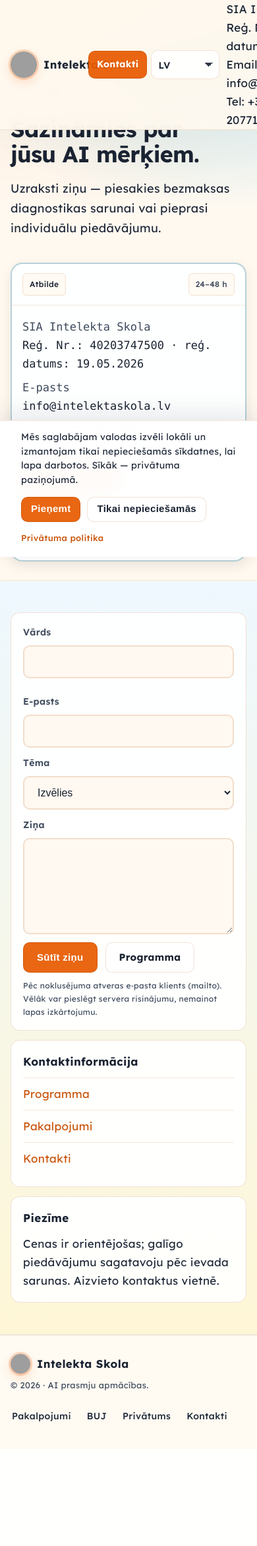
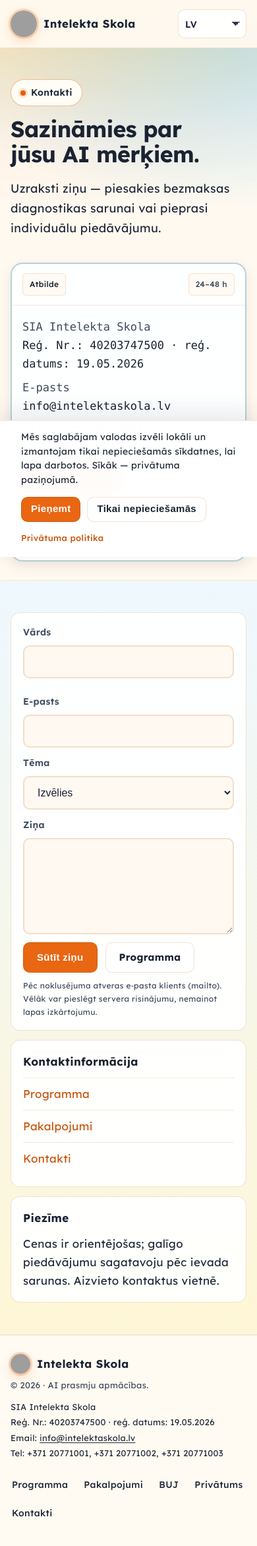
Before and after one commit to krakenmail1234-star/issschool, a PHP site: page /contact.html in a window 390 px wide. Shown: the whole page at 66% size. Before the commit the page ends 2155 px from the top, so only its background shows below. Run offline with PHP 8.4, Linux system fonts and the light colour scheme; grey boxes are pictures that could not be loaded.

Commit message:
Fix header and footer layout across all static pages.
Center the primary nav in the topbar, move contact info to the footer, standardize nav links and mobile menu, and add active-page highlighting via site.js.

Co-authored-by: Cursor <cursoragent@cursor.com>

```diff
--- a/contact.html
+++ b/contact.html
@@ -28,43 +28,41 @@
           <span class="brand__logo" aria-hidden="true"></span>
           <span class="brand__text">Intelekta Skola</span>
         </a>
+
         <nav class="nav" data-i18n-aria="aria_nav_primary">
-          <a class="nav__link" href="./program.html" data-i18n="nav_program">Program</a>
-          <a class="nav__link" href="./services.html" data-i18n="nav_services">Services</a>
-          <a class="nav__link is-active" href="./contact.html" data-i18n="nav_contact">Contact</a>
+          <a class="nav__link" href="./program.html" data-i18n="nav_program" data-nav="program">Program</a>
+          <a class="nav__link" href="./services.html" data-i18n="nav_services" data-nav="services">Services</a>
+          <a class="nav__link" href="./faq.html" data-i18n="nav_faq" data-nav="faq">FAQ</a>
+          <a class="nav__link" href="./contact.html" data-i18n="nav_contact" data-nav="contact">Contact</a>
         </nav>
+
         <div class="topbar__actions">
-          <a class="button" href="./contact.html" data-i18n="nav_contact">Kontakti</a>
           <select class="langselect" data-lang-select data-i18n-aria="aria_label_language">
             <option value="en">ENG</option>
             <option value="lv">LV</option>
             <option value="ru">RU</option>
           </select>
+          <a class="button" href="./contact.html" data-i18n="cta_contact">Contact</a>
           <button class="iconbtn" type="button" data-menu-button data-i18n-aria="aria_open_menu" aria-expanded="false">
             <span class="iconbtn__bars" aria-hidden="true"></span>
           </button>
         </div>
-            <div class="topbar__info">
-        <div class="topbar__info-item"><span data-i18n="header_company_name">SIA Intelekta Skola</span></div>
-        <div class="topbar__info-item"><span data-i18n="header_registration">Reģ. Nr.: 40203747500 · reģ. datums: 19.05.2026</span></div>
-        <div class="topbar__info-item"><span data-i18n="header_email_label">Email</span>: <a href="mailto:info@intelektaskola.lv" data-i18n="header_email">info@intelektaskola.lv</a></div>
-        <div class="topbar__info-item"><span data-i18n="header_phone">Tel: +371 20771001, +371 20771002, +371 20771003</span></div>
       </div>
-</div>
 
       <div class="mobilemenu" data-mobile-menu hidden>
         <div class="container mobilemenu__inner">
-          <a class="mobilemenu__link" href="./program.html" data-i18n="nav_program">Program</a>
-          <div class="mobilemenu__divider"></div>
-          <a class="mobilemenu__link" href="./services.html" data-i18n="nav_services">Services</a>
-          <a class="mobilemenu__link" href="./contact.html" data-i18n="nav_contact">Contact</a>
+          <a class="mobilemenu__link" href="./program.html" data-i18n="nav_program" data-nav="program">Program</a>
+          <a class="mobilemenu__link" href="./services.html" data-i18n="nav_services" data-nav="services">Services</a>
+          <a class="mobilemenu__link" href="./faq.html" data-i18n="nav_faq" data-nav="faq">FAQ</a>
+          <a class="mobilemenu__link" href="./contact.html" data-i18n="nav_contact" data-nav="contact">Contact</a>
           <div class="mobilemenu__cta">
-            <a class="button button--ghost" href="./contact.html" data-i18n="hero_cta_primary">Book a free consultation</a>
-            <a class="button" href="./program.html" data-i18n="hero_cta_secondary">View programs</a>
+            <a class="button" href="./contact.html" data-i18n="hero_cta_primary">Book a free consultation</a>
+            <a class="button button--ghost" href="./program.html" data-i18n="hero_cta_secondary">View programs</a>
           </div>
         </div>
       </div>
     </header>
+
 
     <main id="main">
       <section class="pagehero">
@@ -170,8 +168,16 @@
             <span class="brand__text">Intelekta Skola</span>
           </div>
           <div class="footer__meta">© <span id="year"></span> · <span data-i18n="footer_tagline">Education & support.</span></div>
+
+          <div class="footer__contact">
+            <div class="footer__contact-item"><span data-i18n="header_company_name">SIA Intelekta Skola</span></div>
+            <div class="footer__contact-item"><span data-i18n="header_registration">Reģ. Nr.: 40203747500 · reģ. datums: 19.05.2026</span></div>
+            <div class="footer__contact-item"><span data-i18n="header_email_label">Email</span>: <a href="mailto:info@intelektaskola.lv" data-i18n="header_email">info@intelektaskola.lv</a></div>
+            <div class="footer__contact-item"><span data-i18n="header_phone">Tel: +371 20771001, +371 20771002, +371 20771003</span></div>
+          </div>
         </div>
         <div class="footer__right">
+          <a class="footer__link" href="./program.html" data-i18n="nav_program">Program</a>
           <a class="footer__link" href="./services.html" data-i18n="nav_services">Services</a>
           <a class="footer__link" href="./faq.html" data-i18n="nav_faq">FAQ</a>
           <a class="footer__link" href="./privacy.html" data-i18n="nav_privacy">Privacy</a>
--- a/scripts/site.js
+++ b/scripts/site.js
@@ -56,6 +56,15 @@
       if (e.key === "Escape") closeMobileMenu();
     });
   }
+
+  const markActiveNav = () => {
+    const file = (window.location.pathname.split("/").pop() || "index.html").replace(/\.html$/i, "");
+    const page = file === "index" ? "" : file;
+    qsa("[data-nav]").forEach((el) => {
+      el.classList.toggle("is-active", (el.getAttribute("data-nav") || "") === page);
+    });
+  };
+  markActiveNav();
 
   // --- i18n (ENG / LAT / RUS) ---
   const I18N = {
--- a/styles/base.css
+++ b/styles/base.css
@@ -116,11 +116,13 @@ video {
 .topbar {
   position: fixed;
   top: 0;
+  left: 0;
+  right: 0;
+  width: 100%;
   z-index: 40;
   border-bottom: 1px solid color-mix(in srgb, var(--border) 85%, transparent);
   background: color-mix(in srgb, var(--bg) 94%, transparent);
   backdrop-filter: blur(12px);
-  /* Stack mobile panel above page content */
   isolation: isolate;
 }
 .topbar[data-elevated="true"] {
@@ -128,10 +130,11 @@ video {
 }
 
 .topbar__inner {
-  display: grid;
-  grid-template-columns: auto minmax(0, 1fr) auto;
+  position: relative;
+  display: flex;
   align-items: center;
-  column-gap: clamp(8px, 1.5vw, 16px);
+  justify-content: space-between;
+  gap: clamp(8px, 1.5vw, 16px);
   min-height: var(--header-h);
 }
 
@@ -139,9 +142,11 @@ video {
   display: flex;
   align-items: center;
   gap: 10px;
+  flex: 1 1 0;
   min-width: 0;
+  max-width: min(240px, 42vw);
   position: relative;
-  z-index: 3;
+  z-index: 2;
 }
 .brand__logo {
   width: 40px;
@@ -177,10 +182,7 @@ video {
 }
 
 /* Header fit rules (prevents overflow on mid widths) */
-.topbar__inner > * {
-  min-width: 0;
-}
-.brand {
+.topbar__inner > :not(.nav) {
   min-width: 0;
 }
 .brand__text {
@@ -232,10 +243,11 @@ video {
   align-items: center;
   gap: 8px;
   justify-content: flex-end;
-  flex-shrink: 0;
+  flex: 1 1 0;
+  min-width: 0;
   flex-wrap: nowrap;
   position: relative;
-  z-index: 3;
+  z-index: 2;
 }
 
 /* Native <select> list paints above siblings; lift this stack while open/focused */
@@ -290,30 +298,22 @@ video {
   }
 }
 
+@media (max-width: 1140px) {
+  .topbar__actions > .button:not(.iconbtn) {
+    display: none;
+  }
+}
+
 @media (max-width: 1060px) {
-  .topbar__inner {
-    display: flex;
-    flex-wrap: nowrap;
-    align-items: center;
-    justify-content: space-between;
-    gap: 10px;
-    column-gap: 10px;
-  }
   .brand {
     flex: 0 1 auto;
-    min-width: 0;
+    max-width: min(200px, 58vw);
   }
   .nav {
     display: none !important;
   }
   .topbar__actions {
     flex: 0 0 auto;
-    margin-left: auto;
-    flex-shrink: 0;
-  }
-  /* One clear primary in the bar on narrow screens */
-  .topbar__actions .button.button--ghost {
-    display: none;
   }
   .iconbtn {
     display: inline-flex;
@@ -1391,6 +1397,23 @@ video {
   line-height: 1.45;
   max-width: 42ch;
 }
+.footer__contact {
+  display: flex;
+  flex-direction: column;
+  gap: 4px;
+  margin-top: 14px;
+  font-size: 13px;
+  line-height: 1.5;
+  color: color-mix(in srgb, var(--text) 78%, var(--muted));
+}
+.footer__contact-item a {
+  color: inherit;
+  text-decoration: underline;
+  text-underline-offset: 2px;
+}
+.footer__contact-item a:hover {
+  color: var(--text);
+}
 .footer__right {
   display: flex;
   align-items: center;
```
Also changed, not shown: other parts of styles/base.css (+20 -9 lines), _partials/site-footer-nav.html (added, +7 -0 lines), _partials/site-header.html (added, +40 -0 lines), discord.html (+23 -16 lines), faq.html (+23 -15 lines), index.html (+24 -20 lines), privacy.html (+23 -16 lines), program.html (+21 -17 lines), services.html (+21 -17 lines).
